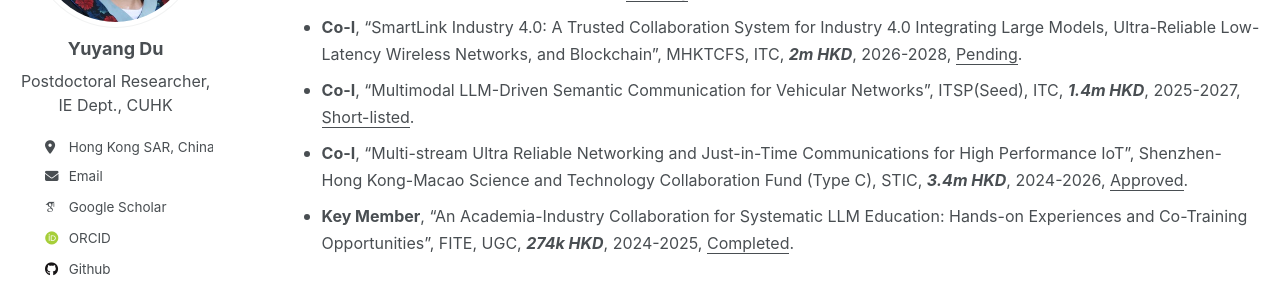
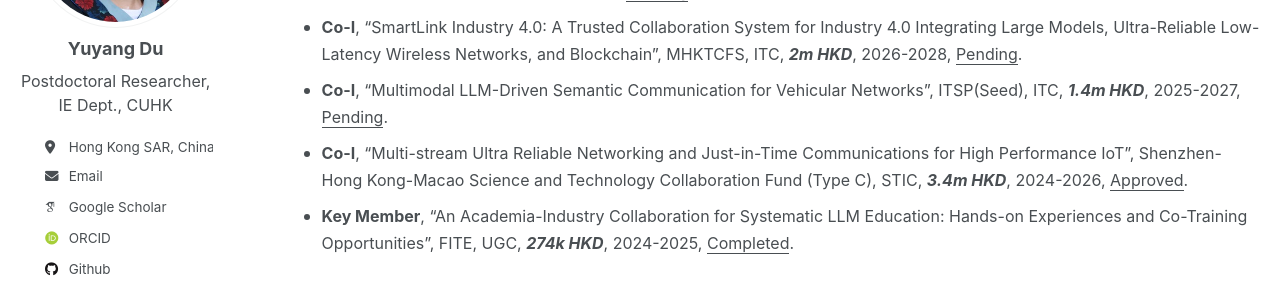
Before and after one commit to yuyangdu01/yuyangdu01.github.io, a Jekyll site: the page built from _pages/cv.md, in a window 1280 px wide and 900 px high, scrolled down 1117 px. Shown: the part 263-563 px from the top of the window. Built offline with Jekyll 4.4.1, drawn with Linux system fonts in a browser that asks for light colours; some web fonts are replaced.

Commit message:
Update cv.md

```diff
--- a/_pages/cv.md
+++ b/_pages/cv.md
@@ -54,6 +54,6 @@ Funding Participation
 ------
 * <font size=3> <b>Co-I</b>, “Research and Validation of High-Reliability Transmission and Intelligent Assurance Technologies for Remote Surgery”, MHKTCFS, ITC, <i><b>3.3m HKD</b></i>, 2026-2028, <u>Pending</u>.</font>
 * <font size=3> <b>Co-I</b>, “SmartLink Industry 4.0: A Trusted Collaboration System for Industry 4.0 Integrating Large Models, Ultra-Reliable Low-Latency Wireless Networks, and Blockchain”, MHKTCFS, ITC, <i><b>2m HKD</b></i>, 2026-2028, <u>Pending</u>.</font>
-* <font size=3> <b>Co-I</b>, “Multimodal LLM-Driven Semantic Communication for Vehicular Networks”, ITSP(Seed), ITC, <i><b>1.4m HKD</b></i>, 2025-2027, <u>Short-listed</u>.</font>
+* <font size=3> <b>Co-I</b>, “Multimodal LLM-Driven Semantic Communication for Vehicular Networks”, ITSP(Seed), ITC, <i><b>1.4m HKD</b></i>, 2025-2027, <u>Pending</u>.</font>
 * <font size=3> <b>Co-I</b>, “Multi-stream Ultra Reliable Networking and Just-in-Time Communications for High Performance IoT”, Shenzhen-Hong Kong-Macao Science and Technology Collaboration Fund (Type C), STIC, <i><b>3.4m HKD</b></i>, 2024-2026, <u>Approved</u>.</font>
 * <font size=3> <b>Key Member</b>, “An Academia-Industry Collaboration for Systematic LLM Education: Hands-on Experiences and Co-Training Opportunities”, FITE, UGC, <i><b>274k HKD</b></i>, 2024-2025, <u>Completed</u>.</font>
```
